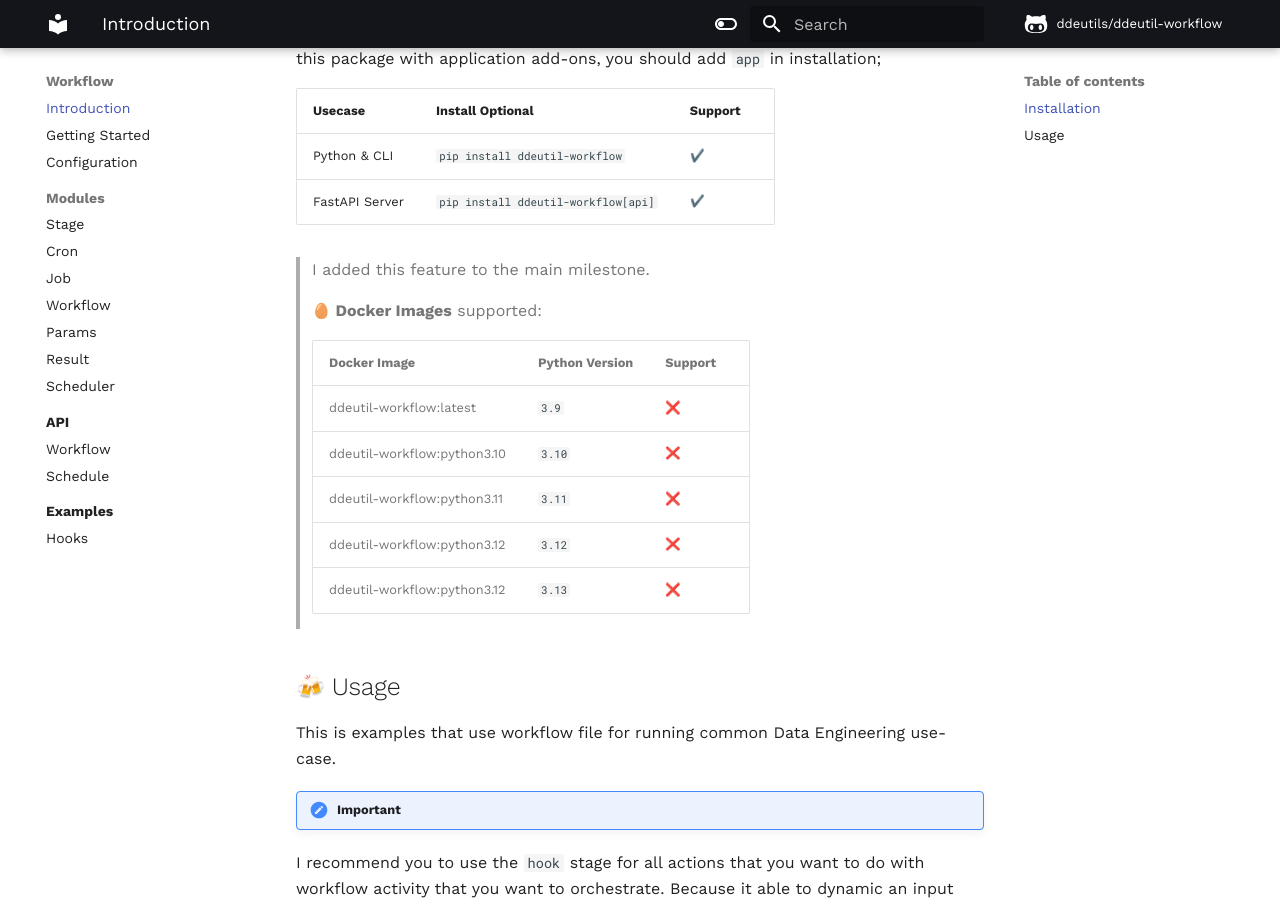
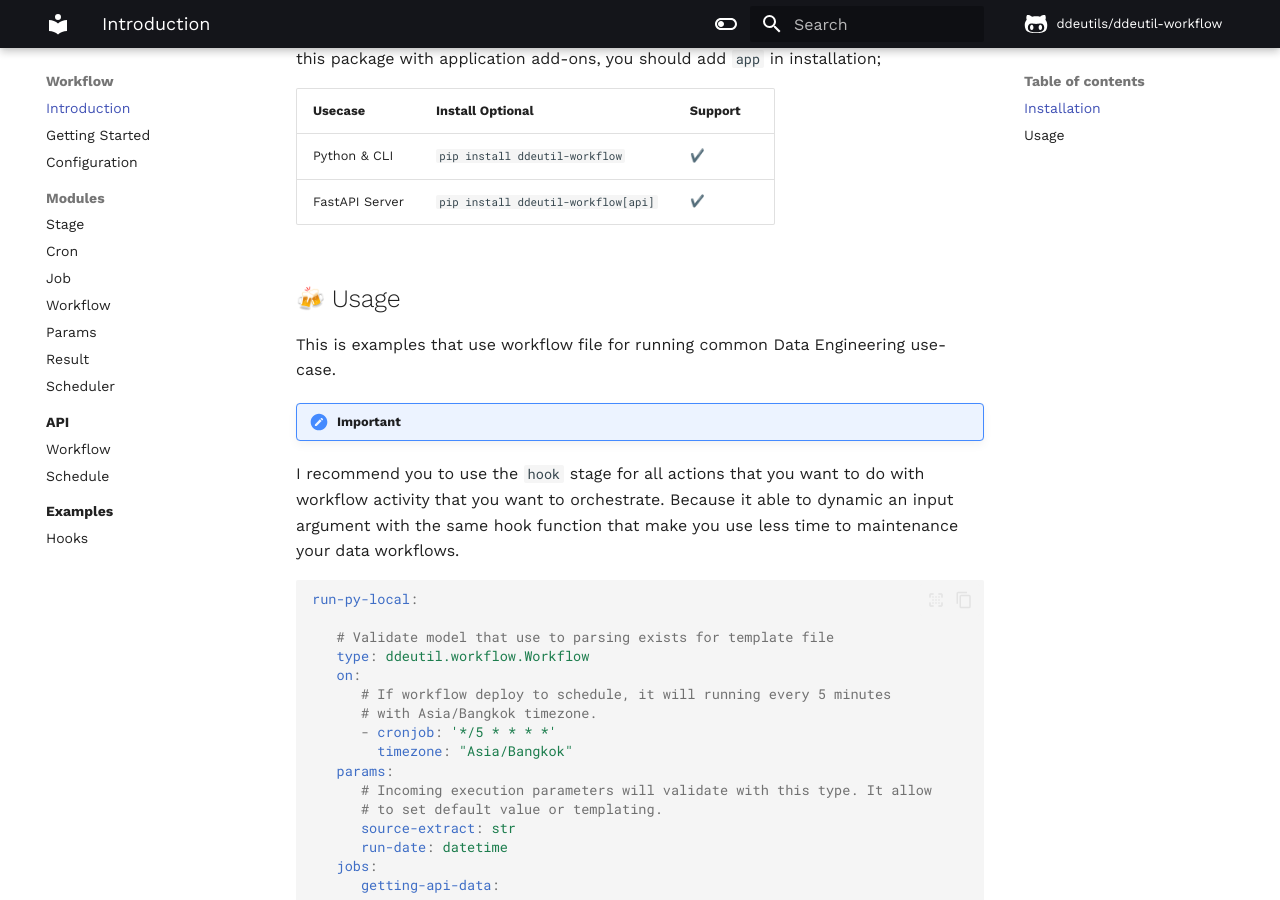
Before and after one commit to ddeutils/ddeutil-workflow, an MkDocs documentation site: the page built from docs/index.md, in a window 1280 px wide and 900 px high, scrolled down 967 px. Built offline with MkDocs 1.6.1 and Material for MkDocs 9.7.7, drawn with Linux system fonts in a browser that asks for light colours; emoji names are drawn with the system emoji font; comment, search, counter and statistics services are not loaded.

Commit message:
:page_facing_up: docs: remove docker image support.

```diff
--- a/docs/index.md
+++ b/docs/index.md
@@ -44,18 +44,6 @@ this package with application add-ons, you should add `app` in installation;
 |-------------------|------------------------------------------|--------------------|
 | Python & CLI      | `pip install ddeutil-workflow`           | :heavy_check_mark: |
 | FastAPI Server    | `pip install ddeutil-workflow[api]`      | :heavy_check_mark: |
-
-> I added this feature to the main milestone.
->
-> :egg: **Docker Images** supported:
->
-> | Docker Image                | Python Version | Support |
-> |-----------------------------|----------------|---------|
-> | ddeutil-workflow:latest     | `3.9`          | :x:     |
-> | ddeutil-workflow:python3.10 | `3.10`         | :x:     |
-> | ddeutil-workflow:python3.11 | `3.11`         | :x:     |
-> | ddeutil-workflow:python3.12 | `3.12`         | :x:     |
-> | ddeutil-workflow:python3.12 | `3.13`         | :x:     |
 
 ## :beers: Usage
 
```
Also changed, not shown: README.md (+0 -10 lines), 2 other files.
